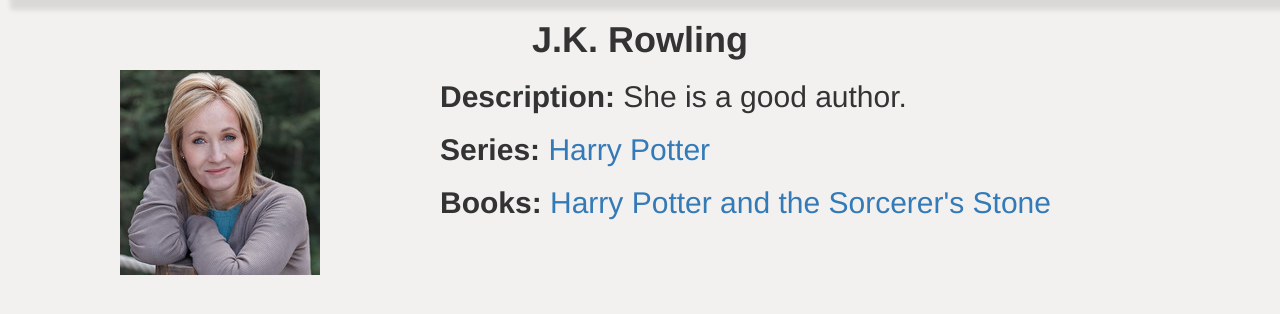
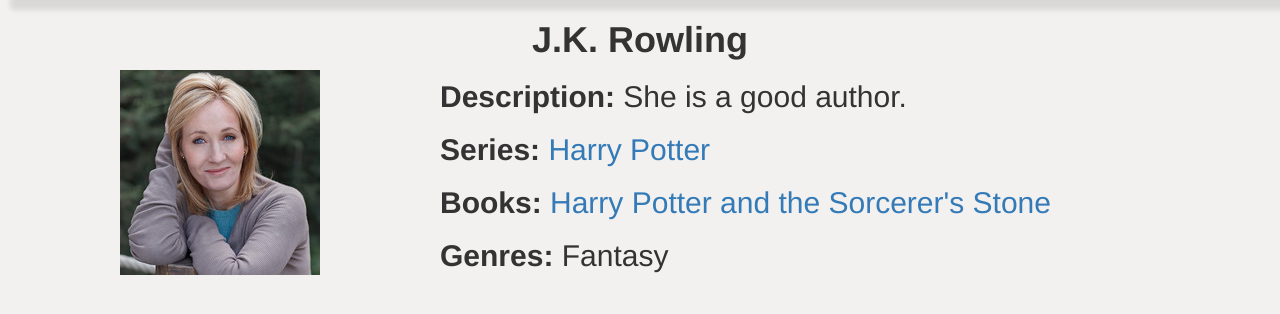
Before and after one commit to savsmith/idb, a Flask app: page /authors/1 in a window 1280 px wide. Shown: the part 52-366 px from the top of the page. Run offline with Flask 2, Linux system fonts and the light colour scheme; some libraries are stand-ins or nearby versions.

Commit message:
Added genre attribute to author instance page

```diff
--- a/BetterReads.py
+++ b/BetterReads.py
@@ -75,7 +75,8 @@ def author_instance(author_id):
             series=(data["series_i"][author["series"][0]])["title"],
             series_id=str(author["series"][0]),
             book_id=str(author["books"][0]),
-            book=(data["book"][author["books"][0]])["title"]
+            book=(data["book"][author["books"][0]])["title"],
+            genre=author["genres"][0]
             )
 
 
--- a/templates/author_instance.html
+++ b/templates/author_instance.html
@@ -50,6 +50,7 @@
         <h2><b>Description: </b>{{ description }}</h2>
         <h2><b>Series: </b><a href={{ url_for('series_instance', series_id=series_id) }}>{{ series }}</a></h2>
         <h2><b>Books: </b><a href={{ url_for('book_instance', book_id=book_id) }}>{{ book }}</a></h2>
-      </div>
+				<h2><b>Genres: </b>{{ genre }}</h2>
+			</div>
 	</body>
 </html>
```
